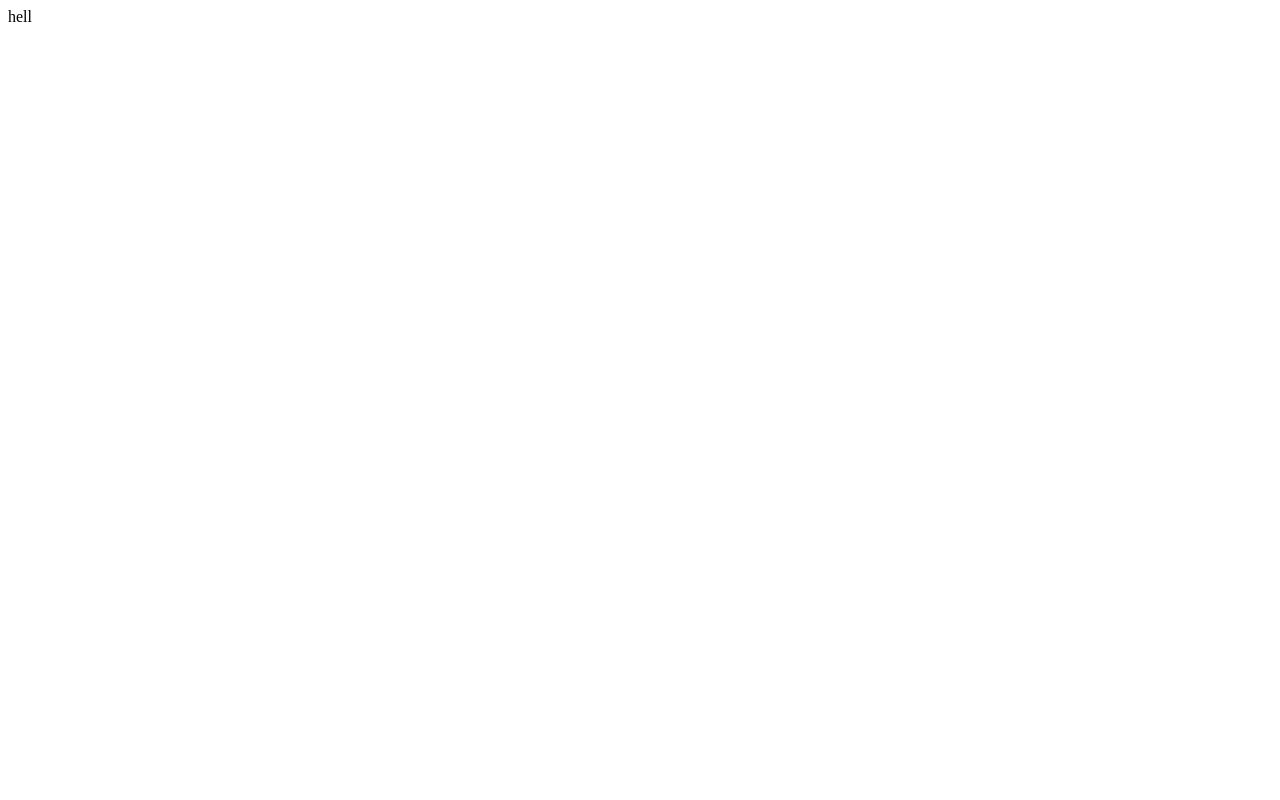
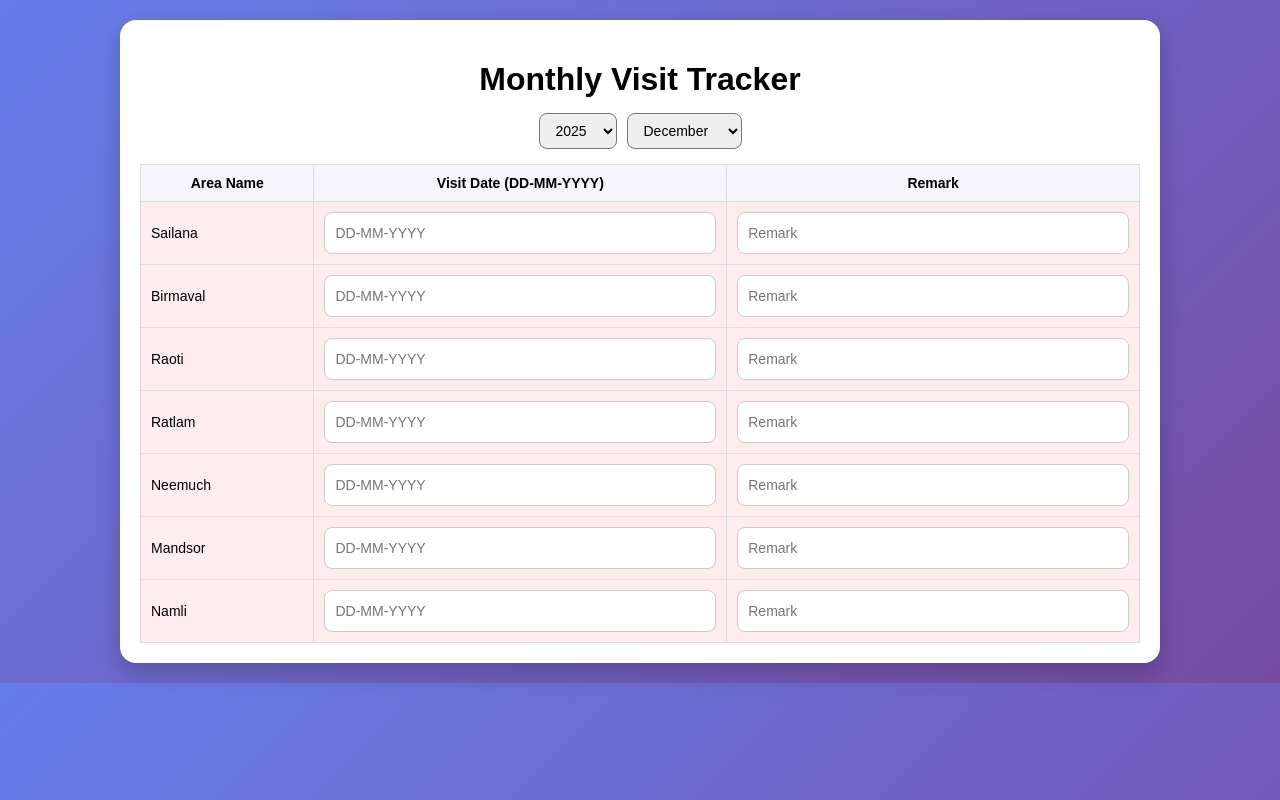
Before and after one commit to abhixartist-ai/Artist, a plain HTML site: page vehicle-tracker/index.html in a window 1280 px wide. Drawn offline with nearby package versions, Linux system fonts and the light colour scheme.

Commit message:
Update index.html

```diff
--- a/vehicle-tracker/index.html
+++ b/vehicle-tracker/index.html
@@ -1 +1,192 @@
-hell
+<!DOCTYPE html><html lang="en">
+<head>
+<meta charset="UTF-8">
+<meta name="viewport" content="width=device-width, initial-scale=1.0">
+<title>Monthly Visit Tracker</title><link rel="stylesheet" href="https://cdn.jsdelivr.net/npm/flatpickr/dist/flatpickr.min.css"><style>
+body{
+  margin:0;
+  font-family:Arial, sans-serif;
+  background:linear-gradient(135deg,#667eea,#764ba2);
+  padding:20px;
+}
+.card{
+  background:#fff;
+  max-width:1000px;
+  margin:auto;
+  border-radius:16px;
+  padding:20px;
+  box-shadow:0 10px 25px rgba(0,0,0,.2);
+}
+h1{text-align:center;margin-bottom:15px}
+
+.controls{
+  display:flex;
+  justify-content:center;
+  gap:10px;
+  flex-wrap:wrap;
+  margin-bottom:15px;
+}
+select{
+  padding:8px 12px;
+  border-radius:8px;
+  font-size:14px;
+}
+
+/* MOBILE SAFE TABLE */
+.table-wrap{
+  width:100%;
+  overflow-x:auto;
+}
+table{
+  width:100%;
+  min-width:520px;
+  border-collapse:collapse;
+}
+th,td{
+  border:1px solid #ddd;
+  padding:10px;
+  font-size:14px;
+}
+th{background:#f4f6fb}
+
+.area{ text-align:left; color:#000; }
+.pending{background:#ffeded}
+.done{background:#eafff1}
+
+input[type=text]{
+  width:100%;
+  padding:10px;
+  min-height:42px;
+  border-radius:8px;
+  border:1px solid #ccc;
+  font-size:14px;
+  background:#fff;
+  box-sizing:border-box;
+}
+
+@media(max-width:600px){
+  th,td{font-size:12px}
+}
+
+/* Flatpickr colors */
+.flatpickr-months{
+  background:linear-gradient(135deg,#667eea,#764ba2);
+}
+.flatpickr-current-month,
+.flatpickr-monthDropdown-months{
+  color:#fff !important;
+}
+.flatpickr-day.selected{
+  background:#667eea;
+  color:#fff;
+}
+</style></head><body>
+<div class="card">
+<h1>Monthly Visit Tracker</h1><div class="controls">
+  <select id="yearSelect"></select>
+  <select id="monthSelect"></select>
+</div><div class="table-wrap">
+<table>
+<thead>
+<tr>
+  <th>Area Name</th>
+  <th>Visit Date (DD-MM-YYYY)</th>
+  <th>Remark</th>
+</tr>
+</thead>
+<tbody id="tableBody"></tbody>
+</table>
+</div>
+</div><script src="https://cdn.jsdelivr.net/npm/flatpickr"></script><script>
+const areas=["Sailana","Birmaval","Raoti","Ratlam","Neemuch","Mandsor","Namli"];
+const ySel=document.getElementById("yearSelect");
+const mSel=document.getElementById("monthSelect");
+const body=document.getElementById("tableBody");
+
+const now=new Date();
+
+// Year
+for(let y=now.getFullYear()-1;y<=now.getFullYear()+1;y++){
+  ySel.innerHTML+=`<option value="${y}">${y}</option>`;
+}
+
+// Month
+const months=["January","February","March","April","May","June","July","August","September","October","November","December"];
+months.forEach((m,i)=>{
+  mSel.innerHTML+=`<option value="${i+1}">${m}</option>`;
+});
+
+ySel.value=now.getFullYear();
+mSel.value=now.getMonth()+1;
+
+function key(){
+  return `${ySel.value}-${String(mSel.value).padStart(2,'0')}`;
+}
+
+function load(){
+  body.innerHTML="";
+  const data=JSON.parse(localStorage.getItem(key())||"{}");
+
+  areas.forEach(area=>{
+    const tr=document.createElement("tr");
+
+    const td1=document.createElement("td");
+    td1.textContent=area;
+    td1.className="area";
+
+    const td2=document.createElement("td");
+    const d=document.createElement("input");
+    d.type="text";
+    d.placeholder="DD-MM-YYYY";
+    d.readOnly=true;
+    d.setAttribute("inputmode","none");
+    d.value=data[area]?.date||"";
+
+    const td3=document.createElement("td");
+    const r=document.createElement("input");
+    r.type="text";
+    r.placeholder="Remark";
+    r.value=data[area]?.remark||"";
+
+    function save(){
+      data[area]={date:d.value,remark:r.value};
+      tr.className=d.value?"done":"pending";
+      localStorage.setItem(key(),JSON.stringify(data));
+    }
+
+    flatpickr(d,{
+      dateFormat:"d-m-Y",
+      disableMobile:true,
+      allowInput:false,
+      defaultDate:d.value||null,
+      onChange:save,
+      onReady:function(_,__,instance){
+        const btn=document.createElement("button");
+        btn.textContent="Clear";
+        btn.type="button";
+        btn.style.cssText="margin:6px;padding:6px 12px;border:none;border-radius:6px;background:#e74c3c;color:#fff;cursor:pointer";
+        btn.onclick=function(){
+          instance.clear();
+          save();
+        };
+        instance.calendarContainer.appendChild(btn);
+      }
+    });
+
+    r.oninput=save;
+
+    td2.appendChild(d);
+    td3.appendChild(r);
+    tr.append(td1,td2,td3);
+    body.appendChild(tr);
+
+    // IMPORTANT: no save() call on load
+    tr.className=d.value?"done":"pending";
+  });
+}
+
+ySel.onchange=load;
+mSel.onchange=load;
+load();
+</script></body>
+</html>
```
